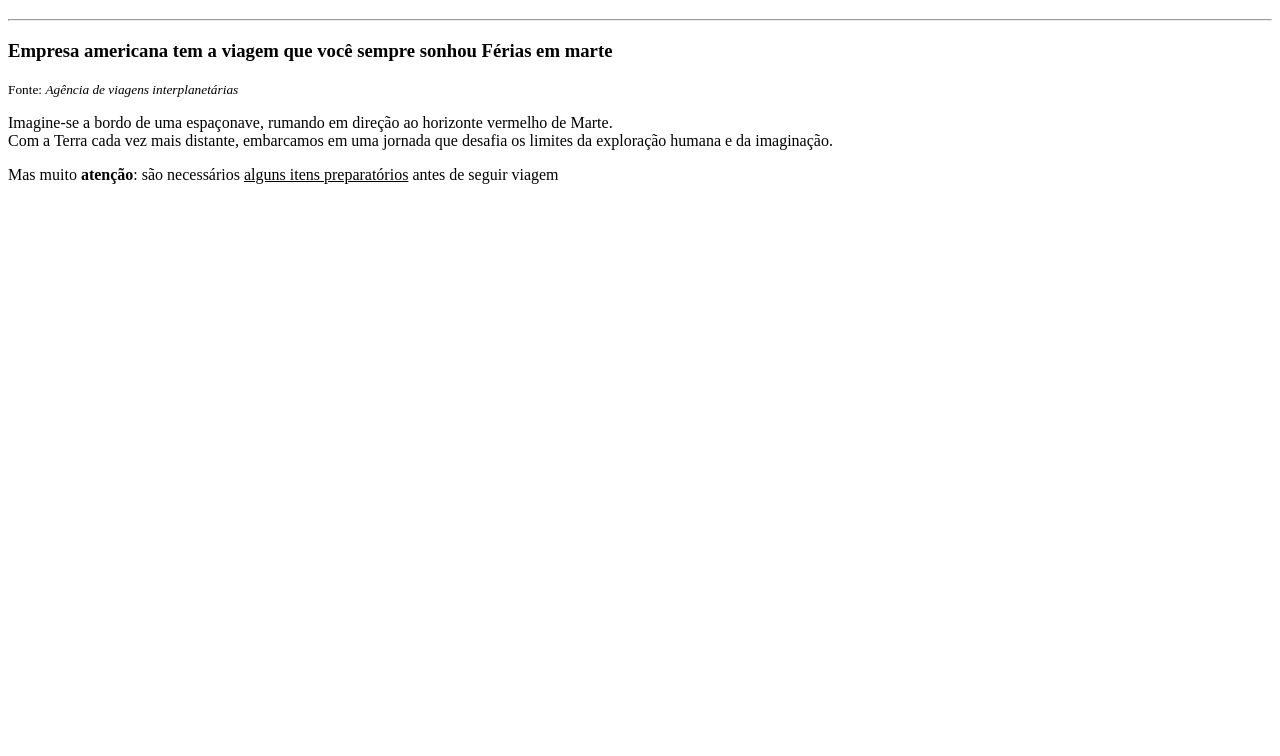
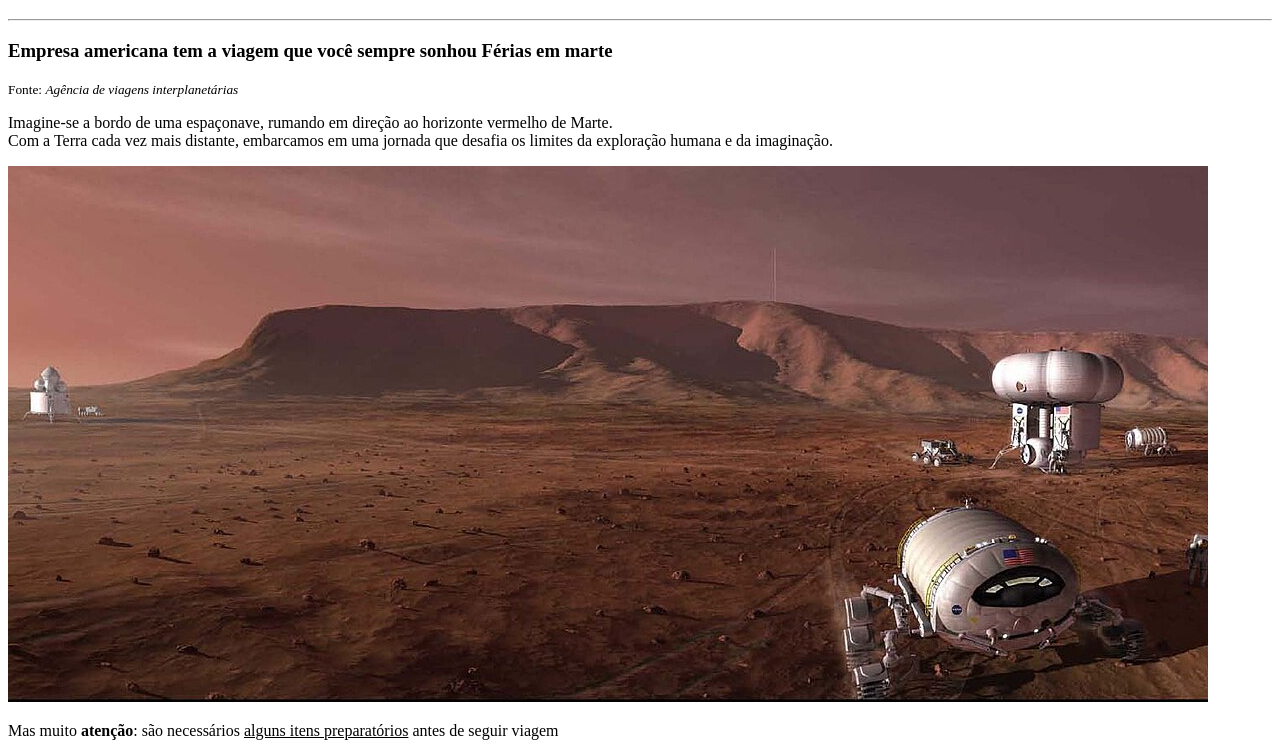
Before and after one commit to mmendesdev/atividadeHtml, a plain HTML site: page src/aula01/index.html in a window 1280 px wide. Shown: the part 61-817 px from the top of the page. Drawn offline with Linux system fonts and the light colour scheme.

Commit message:
nova imagem no site

```diff
--- a/src/aula01/index.html
+++ b/src/aula01/index.html
@@ -19,6 +19,7 @@
             Imagine-se a bordo de uma espaçonave, rumando em direção ao horizonte vermelho de Marte. <br>
             Com a Terra cada vez mais distante, embarcamos em uma jornada que desafia os limites da exploração humana e da imaginação.
         </p>
+        <img src="./img/NASA.jpg" alt="NASA">
         <!--STRONG = deixa a frase em negrito -->
         <p>Mas muito <strong>atenção</strong>: são necessários <u>alguns itens preparatórios</u> antes de seguir viagem</p>
      </body>
```
Also changed, not shown: src/aula01/css/styles.css (added), src/aula01/img/NASA.jpg (added).
